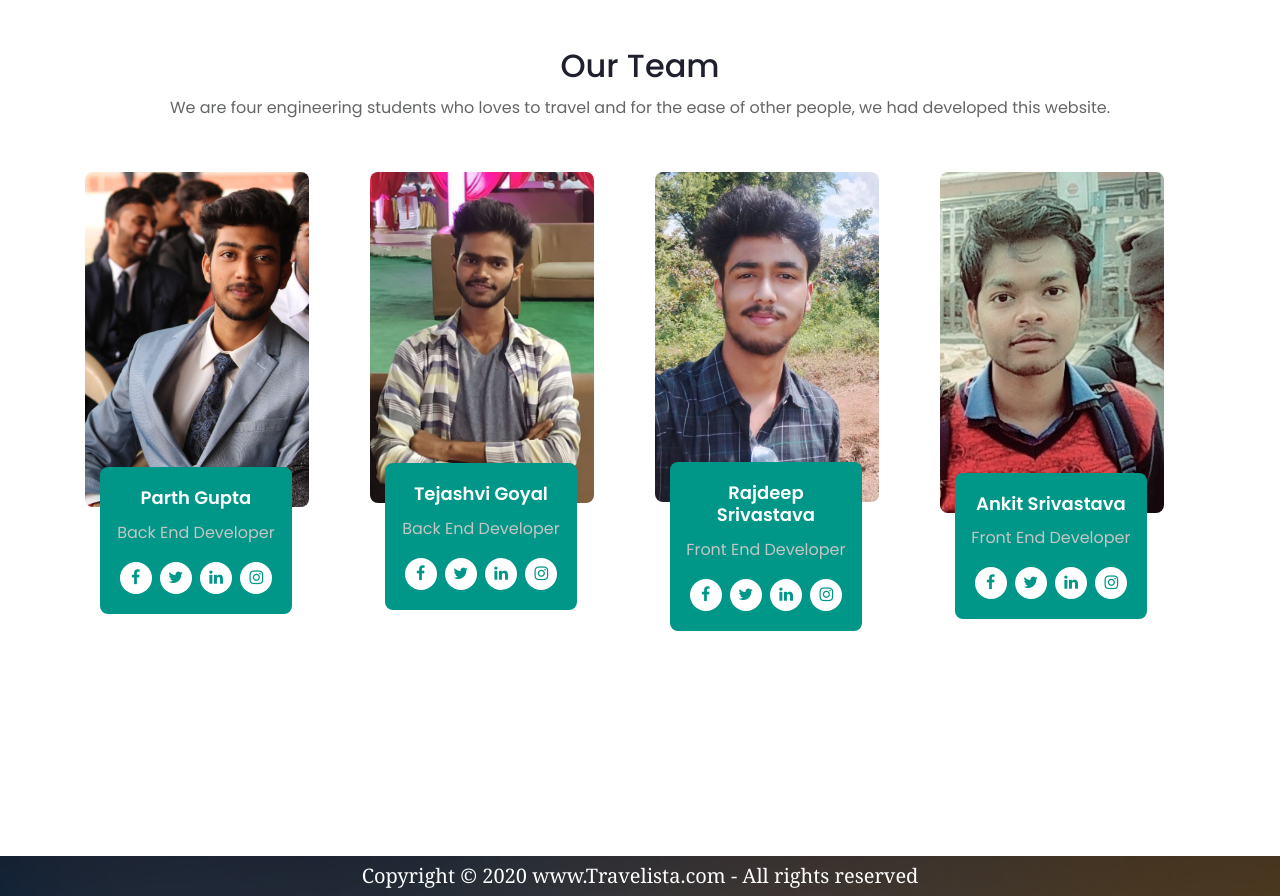
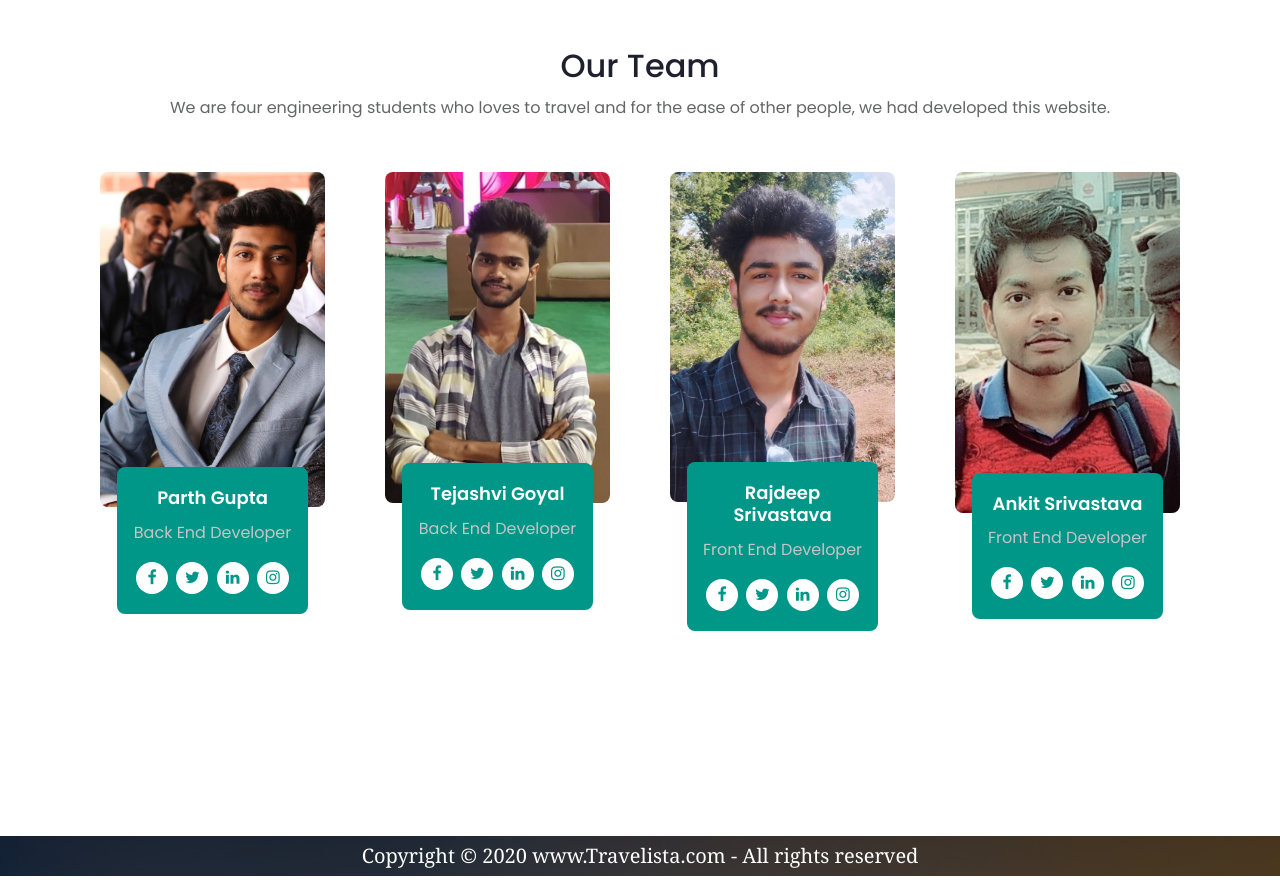
Before and after one commit to codebiet/Travelista, a Django app: page /about/ in a window 1280 px wide. Shown: the part 482-1378 px from the top of the page. Run offline with Django 3.2, Linux system fonts and the light colour scheme; some libraries are stand-ins or nearby versions; some web fonts are replaced.

Commit message:
add styles

```diff
--- a/Places/templates/Places/about.html
+++ b/Places/templates/Places/about.html
@@ -60,8 +60,8 @@
             <div class="row">
                 <div class="team-items">
                      <div class="item">
-                         <img src="{% static '/images/img3.jpeg' %}" alt="team" style="width: 88%;">
-                         <div class="inner" style="width: 87%; height: 90%;">
+                         <img src="{% static '/images/img3.jpeg' %}" alt="team" style="width: 88%; margin: 0 auto;">
+                         <div class="inner" style="width: 87%; margin: 0 auto;">
                              <div class="info">
                                   <h5>Parth Gupta</h5>
                                   <p>Back End Developer</p>
@@ -75,8 +75,8 @@
                          </div>
                      </div>
                      <div class="item">
-                         <img src="{% static '/images/img29.jpg' %}" alt="team" style="width: 88%;">
-                         <div class="inner" style="width: 87%; height: 90%;">
+                         <img src="{% static '/images/img29.jpg' %}" alt="team" style="width: 88%; margin: 0 auto;">
+                         <div class="inner" style="width: 87%; margin: 0 auto;">
                              <div class="info">
                                   <h5>Tejashvi Goyal</h5>
                                   <p>Back End Developer</p>
@@ -90,8 +90,8 @@
                          </div>
                      </div>
                      <div class="item">
-                         <img src="{% static '/images/img1.jpeg' %}" alt="team" style="width: 88%;">
-                         <div class="inner" style="width: 87%; height: 90%;">
+                         <img src="{% static '/images/img1.jpeg' %}" alt="team" style="width: 88%; margin: 0 auto;">
+                         <div class="inner" style="width: 87%; margin: 0 auto;">
                              <div class="info">
                                   <h5>Rajdeep Srivastava</h5>
                                   <p>Front End Developer</p>
@@ -105,8 +105,8 @@
                          </div>
                      </div>
                      <div class="item">
-                         <img src="{% static '/images/img21.jpg' %}" alt="team" style="width: 88%;">
-                         <div class="inner" style="width: 87%; height: 90%;">
+                         <img src="{% static '/images/img21.jpg' %}" alt="team" style="width: 88%; margin: 0 auto;">
+                         <div class="inner" style="width: 87%; margin: 0 auto;">
                              <div class="info">
                                   <h5>Ankit Srivastava</h5>
                                   <p>Front End Developer</p>
@@ -124,7 +124,7 @@
         </div>
 </section>
 <footer>
-    <p class="text-footer bg" style="margin: 0 auto; position: relative; top: 110px;">
+    <p class="text-footer bg" style="margin: 0 auto; position: relative; top: 90px;">
         Copyright &copy; 2020 www.Travelista.com - All rights reserved
     </p>
 
```
